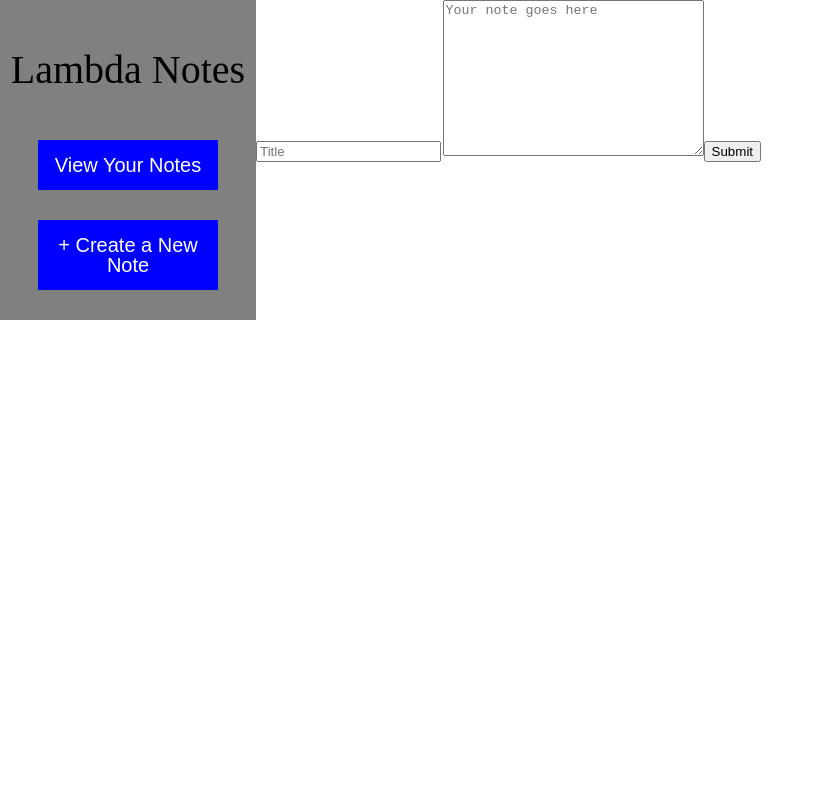
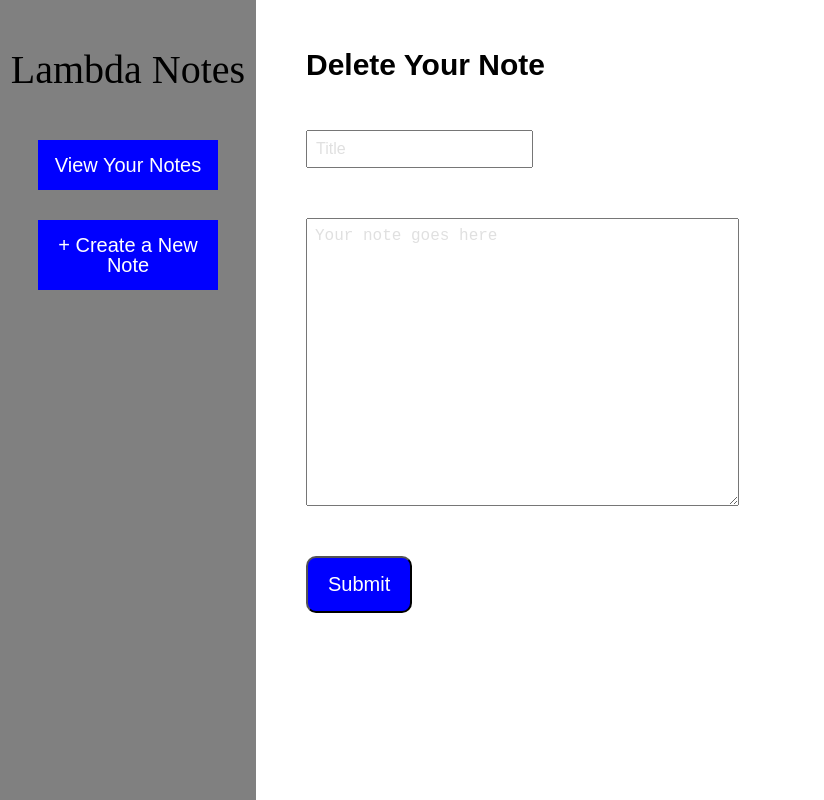
Before and after one commit to justman00/Lambda-Notes, a React (Create React App) app: page /create in a window 1280 px wide. Shown: the whole page, without its empty margins (0-824 px from the left). Built offline with nearby package versions, Linux system fonts and the light colour scheme.

Commit message:
added some basic styled to the form component

```diff
--- a/src/components/App.css
+++ b/src/components/App.css
@@ -149,3 +149,55 @@ body {
   text-decoration: none;
   text-align: center;
 }
+
+#root {
+  height: 100%;
+  width: 100%;
+}
+
+.form-title {
+  margin: 50px;
+  font-size: 3rem;
+  font-weight: 600;
+  font-family: sans-serif;
+}
+
+.input-main {
+  display: block;
+  margin: 50px;
+  padding: 8px;
+  font-size: 1.6rem;
+  outline: none;
+}
+
+.input-main::placeholder {
+  font-size: 1.6rem;
+  opacity: 0.7;
+  color: lightgray;
+}
+
+.textarea-main {
+  margin: 50px;
+  display: block;
+  margin: 50px;
+  padding: 8px;
+  font-size: 1.6rem;
+  outline: none;
+}
+
+.textarea-main::placeholder {
+  font-size: 1.6rem;
+  opacity: 0.7;
+  color: lightgray;
+}
+
+.btn-submit {
+  margin-left: 50px;
+  padding: 15px 20px;
+  text-align: center;
+  outline: none;
+  font-size: 2rem;
+  background: blue;
+  color: white;
+  border-radius: 10px;
+}
--- a/src/components/forms/CreateForm.js
+++ b/src/components/forms/CreateForm.js
@@ -8,7 +8,13 @@ const CreateForm = props => {
     props.createNote(formValues).then(() => props.history.push("/"));
   }
 
-  return <FormSubcomponent history={props.history} action={onSubmit} />;
+  return (
+    <FormSubcomponent
+      history={props.history}
+      action={onSubmit}
+      typeOfForm={"Delete Your Note"}
+    />
+  );
 };
 
 export default connect(
--- a/src/components/forms/EditForm.js
+++ b/src/components/forms/EditForm.js
@@ -10,7 +10,13 @@ const EditForm = props => {
       .then(() => props.history.push("/"));
   }
 
-  return <FormSubcomponent action={onSubmit} history={props.history} />;
+  return (
+    <FormSubcomponent
+      action={onSubmit}
+      history={props.history}
+      typeOfForm={"Edit Your Note"}
+    />
+  );
 };
 
 export default connect(
--- a/src/components/forms/FormSubcomponent.js
+++ b/src/components/forms/FormSubcomponent.js
@@ -4,19 +4,31 @@ import { connect } from "react-router-dom";
 import { createNote } from "../../actions";
 import * as yup from "yup";
 
-const FormSubcomponent = ({ values, errors, touched, handleChange }) => {
+import "../App.css";
+
+const FormSubcomponent = ({
+  values,
+  errors,
+  touched,
+  handleChange,
+  typeOfForm
+}) => {
   return (
     <Form>
-      <Field name="title" placeholder="Title" />{" "}
+      <h2 className="form-title">{typeOfForm}</h2>
+      <Field className="input-main" name="title" placeholder="Title" />{" "}
       <textarea
         name="textBody"
-        cols="30"
-        rows="10"
+        cols="40"
+        rows="15"
         onChange={handleChange}
         placeholder="Your note goes here"
         value={values.textBody}
+        className="textarea-main"
       />
-      <button type="submit">Submit</button>
+      <button className="btn-submit" type="submit">
+        Submit
+      </button>
     </Form>
   );
 };
--- a/src/components/notes/NoteCard.js
+++ b/src/components/notes/NoteCard.js
@@ -1,5 +1,6 @@
 import React from "react";
 import styled from "styled-components";
+import { Link } from "react-router-dom";
 
 const Card = styled.div`
   margin: 30px;
@@ -24,8 +25,13 @@ const Card = styled.div`
 export default function NoteCard({ note }) {
   return (
     <Card>
-      <h1>{note.title}</h1>
-      <p>{note.textBody}</p>
+      <Link
+        style={{ color: "black", textDecoration: "none" }}
+        to={`/note/${note._id}`}
+      >
+        <h1>{note.title}</h1>
+        <p>{note.textBody}</p>
+      </Link>
     </Card>
   );
 }
--- a/src/components/sidebar/Sidebar.js
+++ b/src/components/sidebar/Sidebar.js
@@ -9,6 +9,7 @@ const StyledSidebar = styled.nav`
   display: flex;
   flex-direction: column;
   align-items: center;
+  height: 100vh;
 `;
 
 const Name = styled.h1`
```
